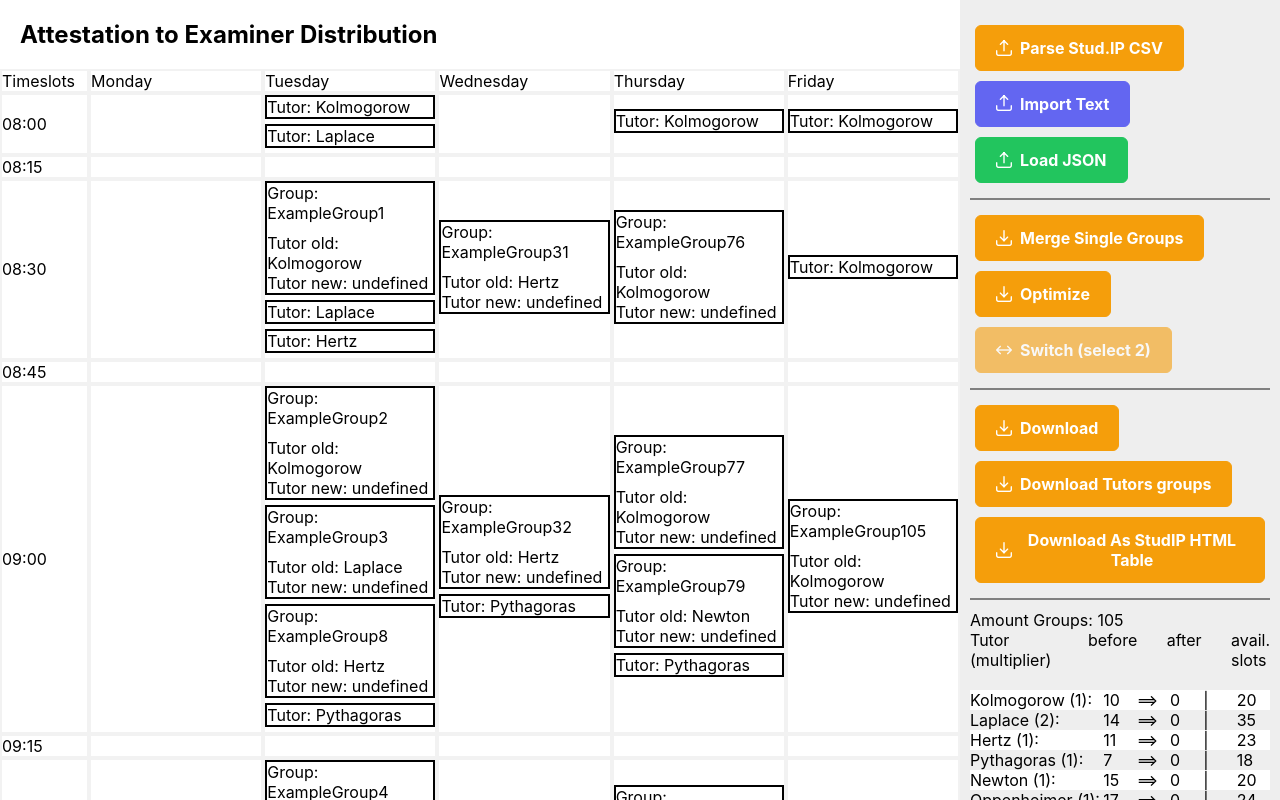
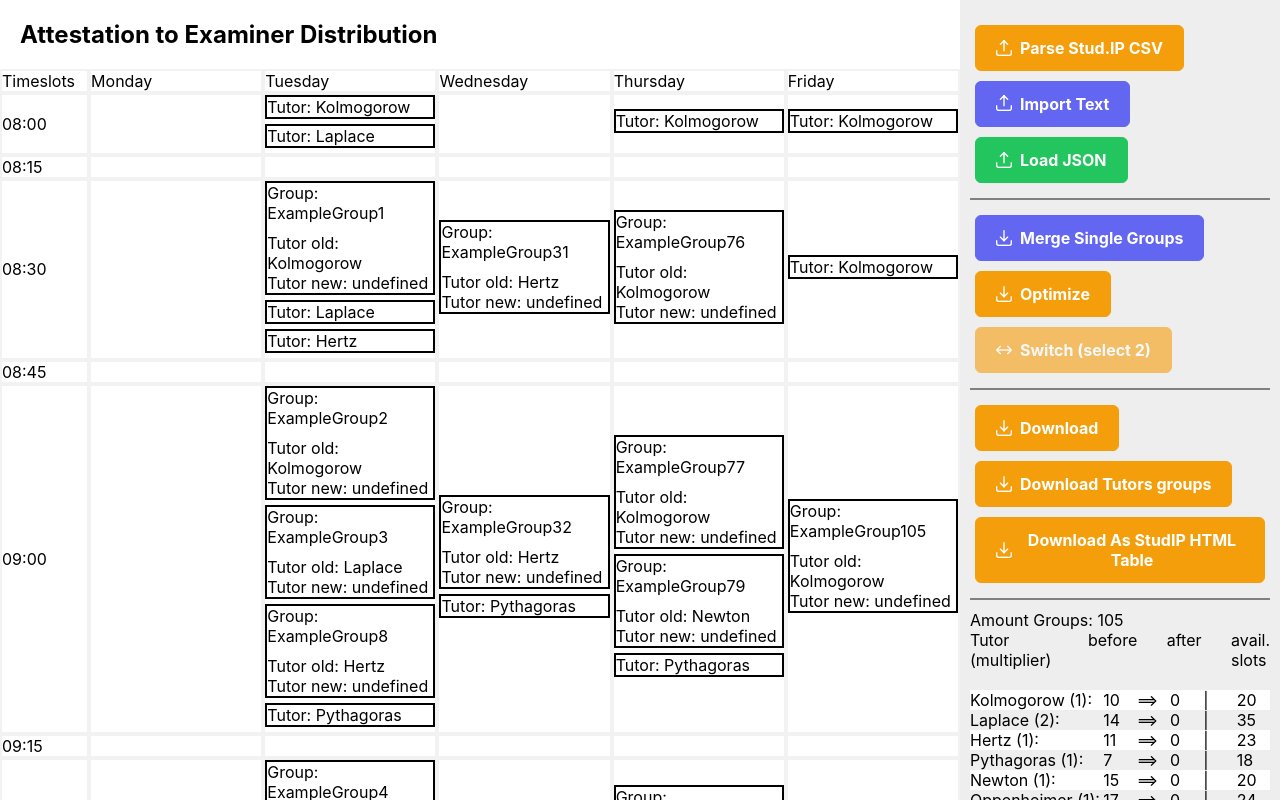
Before and after one commit to FireboltCasters/AttestationToExaminerDistribution, a React (Create React App) app: page / in a window 1280 px wide. Shown: the top 800 px of the page. Built offline with nearby package versions, Linux system fonts and the light colour scheme.

Commit message:
Added singleGroup color

```diff
--- a/src/ignoreCoverage/flow/AttestationToExaminerDistribution.tsx
+++ b/src/ignoreCoverage/flow/AttestationToExaminerDistribution.tsx
@@ -65,7 +65,18 @@ export const AttestationToExaminerDistribution : FunctionComponent = (props) =>
             tutorChanged = true;
         }
 
+        let groupSingle = false;
+        let group = oldPlan?.groups[groupName];
+        if(!!group?.members && group.members.length === 1){
+            groupSingle = true;
+        }
+
         let borderColor = tutorChanged ? "red" : "black";
+
+        let backgroundColor = groupSingle ? "#6366F1" : "transparent";
+
+
+
         //@ts-ignore
         let isSelectedAtFirst = selectedSlotFirst?.group === groupName;
         //@ts-ignore
@@ -85,14 +96,17 @@ export const AttestationToExaminerDistribution : FunctionComponent = (props) =>
 
         let cursor = isSelectable(slotToSave, isSelectedAtFirst, isSelectedAtSecond) ? "pointer" : "not-allowed";
 
+        let singleDiv = groupSingle ? <div>{"SingleGroup"}</div> : null;
+
         return (
-            <div key={groupName} style={{border: '2px solid '+borderColor, marginBottom: 5, cursor: cursor}} onClick={() => {
+            <div key={groupName} style={{border: '2px solid '+borderColor, backgroundColor: backgroundColor, marginBottom: 5, cursor: cursor}} onClick={() => {
                 handleSelect(slotToSave, isSelectedAtFirst, isSelectedAtSecond);
             }}>
                 <div>{"Group: "+groupName}</div>
                 <div style={{height: 10}}></div>
                 <div>{"Tutor old: "+oldSelectedSlot?.tutor}</div>
                 <div>{"Tutor new: "+newSelectedSlot?.tutor}</div>
+                {singleDiv}
             </div>
         )
     }
--- a/src/ignoreCoverage/flow/MyToolbar.tsx
+++ b/src/ignoreCoverage/flow/MyToolbar.tsx
@@ -118,7 +118,7 @@ export const MyToolbar: FunctionComponent<AppState> = ({selectedSlotFirst, selec
         let label = !!oldPlan ? "Merge Single Groups" : "No plan to optimize";
 
         return(
-            <Button disabled={disabled} label={label} icon="pi pi-download" className="p-button-warning" style={{margin: 5}} onClick={() => {mergeSingleGroups()}} />
+            <Button disabled={disabled} label={label} icon="pi pi-download" className="p-button-information" style={{margin: 5}} onClick={() => {mergeSingleGroups()}} />
         )
     }
 
```
Also changed, not shown: 1 other file (tests, documents, lock files or other folders).
